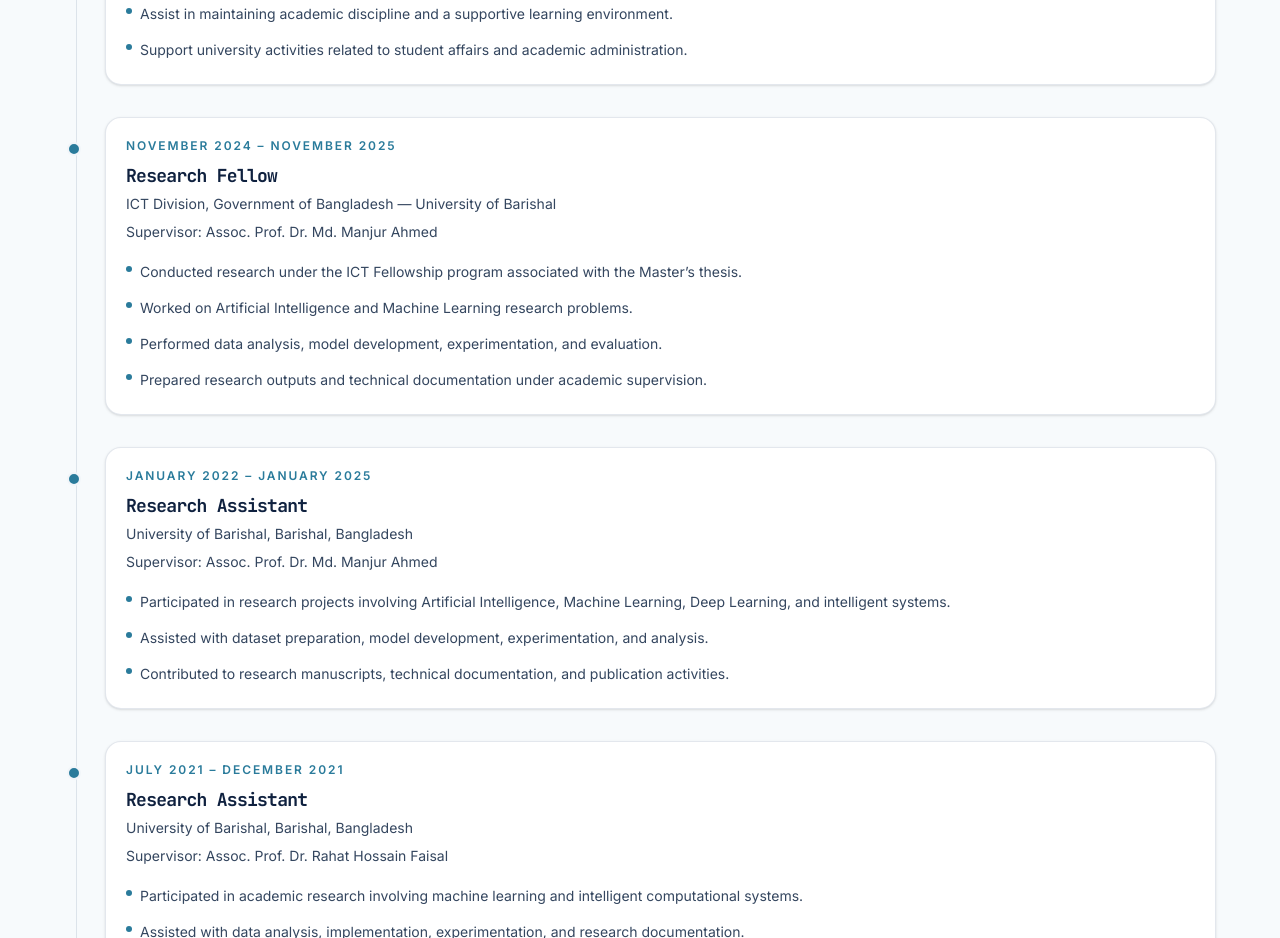
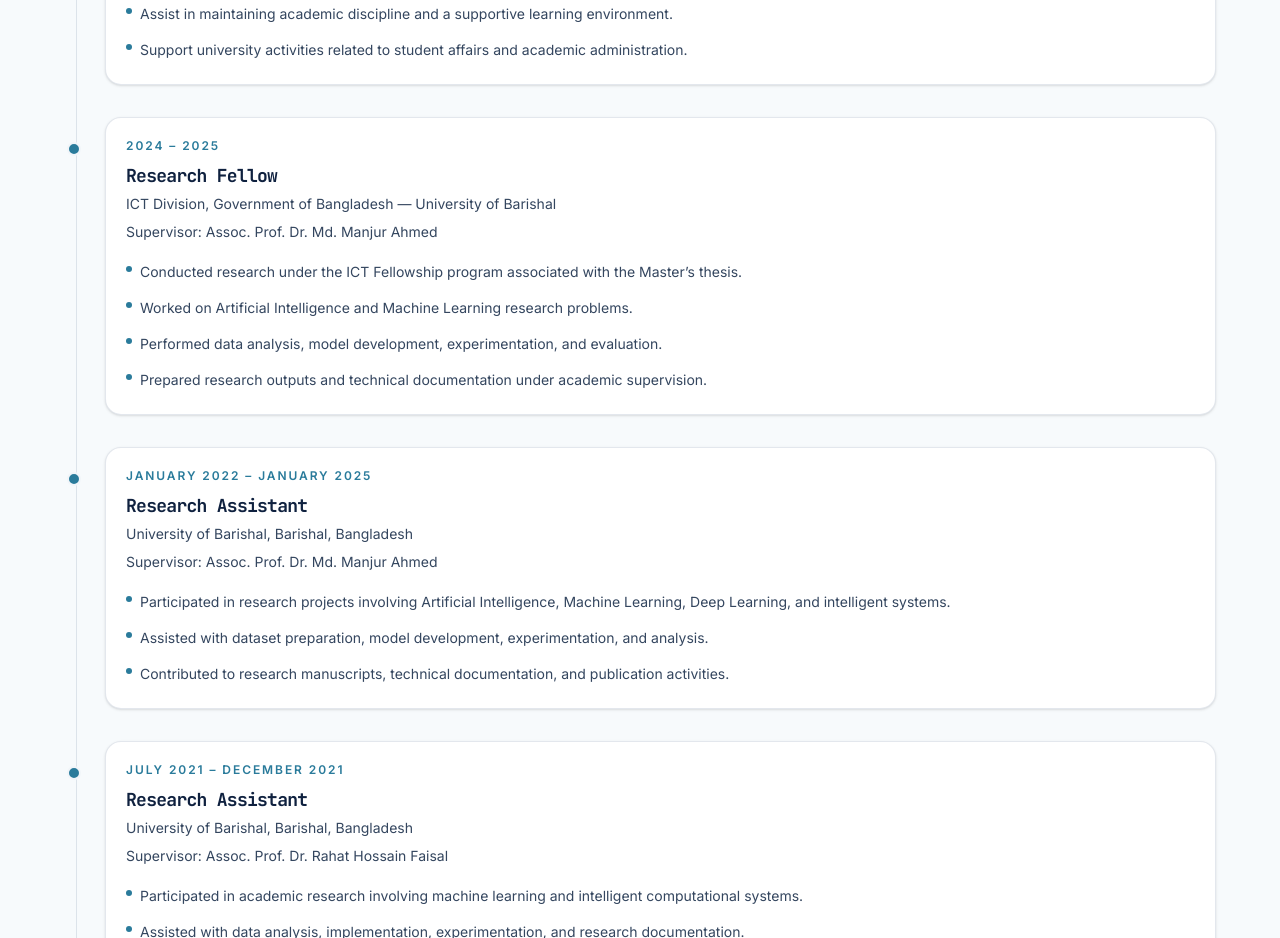
Before and after one commit to Silvia-sifath/my-portfolio, a React (Vite) app in the folder Protfolio/: page / in a window 1280 px wide. Shown: the part 7200-8138 px from the top of the page. Built offline with nearby package versions, Linux system fonts and the light colour scheme.

Commit message:
Update data.ts

```diff
--- a/Protfolio/src/data/data.ts
+++ b/Protfolio/src/data/data.ts
@@ -171,7 +171,7 @@ export const experienceItems: ExperienceItem[] = [
     role: 'Research Fellow',
     organization:
       'ICT Division, Government of Bangladesh — University of Barishal',
-    duration: 'November 2024 – November 2025',
+    duration: '2024 – 2025',
     supervisor: 'Assoc. Prof. Dr. Md. Manjur Ahmed',
     bullets: [
       'Conducted research under the ICT Fellowship program associated with the Master’s thesis.',
```
